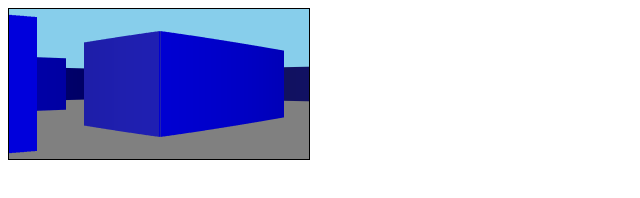
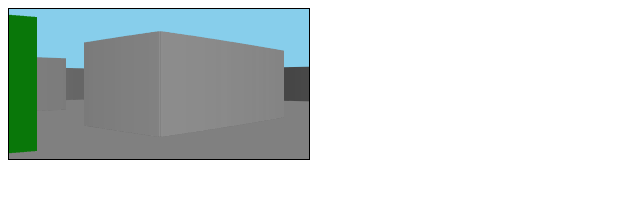
Before and after one commit to muraft/3drcJS, a plain HTML site: page example.html in a window 1280 px wide. Shown: the whole page, without its empty margins (0-640 px from the left). Drawn offline with Linux system fonts and the light colour scheme.

Commit message:
Texture featuree done"

```diff
--- a/3drc.js
+++ b/3drc.js
@@ -1,6 +1,10 @@
 class Tdrc{
   constructor(){
     this.map={cellSize:5};
+    this.texture={
+      colour:'blue',
+      data: {}
+    }
     this.player={
       x: 1,
       y: 1,
@@ -12,8 +16,8 @@ class Tdrc{
       totalRay: 300,
       fov: this.#toRadian(45),
       rayStep: 0.05,
-      texture: false,
-      depth: true
+      texture: true,
+      depth: false
     };
     this.rays=0;
   }
@@ -26,6 +30,22 @@ class Tdrc{
   }
   #toRadian(degree){return degree*Math.PI/180}
   #toIndex(x,y){return y*this.map.side+x}
+
+  #loadTexture(){
+    Object.entries(this.map.texture).forEach(v=>{
+      let data,type;
+      if(/\.(jpg||jpeg||png)$/g.test(v[1])){
+        type='image';
+        data=new Image();
+        data.src=v[1];
+      }
+      else{
+        type='colour';
+        data=v[1];
+      }
+      this.texture.data[v[0]]={type,content:data}
+    })
+  }
 
   setMap(map){
     this.#assign('map',map);
@@ -56,7 +76,8 @@ class Tdrc{
       let stepY=this.graphic.rayStep*Math.sin(currentAngle);
       let hit=false;
       while(!hit){
-        if(this.map.data[this.#toIndex(Math.floor((rayEndX+stepX)/this.map.cellSize),Math.floor(rayEndY/this.map.cellSize))]==1){
+        let blockId=this.map.data[this.#toIndex(Math.floor((rayEndX+stepX)/this.map.cellSize),Math.floor(rayEndY/this.map.cellSize))];
+        if(blockId!=0){
           hit=true;
           rays.push({
             distanceX: rayEndX+stepX,
@@ -65,11 +86,12 @@ class Tdrc{
             texturePos: (
               (Math.abs(rayEndY)+Math.abs(stepY))/this.map.cellSize
               -Math.floor((Math.abs(rayEndY)+Math.abs(stepY))/this.map.cellSize)
-            )
+            ),
+            blockId
           });
-
         }
-        if(this.map.data[this.#toIndex(Math.floor(rayEndX/this.map.cellSize),Math.floor((rayEndY+stepY)/this.map.cellSize))]==1){
+        blockId=this.map.data[this.#toIndex(Math.floor(rayEndX/this.map.cellSize),Math.floor((rayEndY+stepY)/this.map.cellSize))];
+        if(blockId!=0){
           hit=true;
           rays.push({
             distanceX: rayEndX+stepX,
@@ -78,7 +100,8 @@ class Tdrc{
             texturePos: (
               (Math.abs(rayEndX)+Math.abs(stepX))/this.map.cellSize
               -Math.floor((Math.abs(rayEndX)+Math.abs(stepX))/this.map.cellSize)
-            )
+            ),
+            blockId
           });
         }
         rayEndX+=stepX;
@@ -87,7 +110,7 @@ class Tdrc{
         if(rayEndY<0 || rayEndY>this.map.side*this.map.cellSize)hit=true;
       }
       currentAngle+=angleIncrement;
-      count++
+      count++;
     }
     return rays;
   }
@@ -104,9 +127,16 @@ class Tdrc{
       let decimal = distance*10/this.map.distance;
       let lineX=lineWidth*i, lineY=canvas.height/2-canvas.height/distance/2, lineHeight=canvas.height/distance;
 
-      if(this.graphic.texture && false){
-        let start=ray.texturePos*brick.width;
-        ctx.drawImage(brick,start,0,lineWidth/brick.width,brick.height,lineX,lineY,lineWidth,lineHeight)
+      let textureData=this.texture.data[ray.blockId];
+      if(this.graphic.texture){
+        if(textureData.type=='image'){
+          if(ray.orientation=='left')ray.texturePos=1-ray.texturePos;
+          let start=ray.texturePos*textureData.content.width;
+          ctx.drawImage(textureData.content,start,0,lineWidth/textureData.content.width,textureData.content.height,lineX,lineY,lineWidth,lineHeight)
+        }else{
+          ctx.fillStyle=textureData.content;
+          ctx.fillRect(lineX,lineY,lineWidth,lineHeight)
+        }
         if(this.graphic.depth){
           decimal*=50;
           ctx.fillStyle=ray.orientation=="right"?"rgba(65,65,65,"+decimal+"%)":"rgba(0,0,0,"+decimal+"%)"
@@ -123,6 +153,10 @@ class Tdrc{
     })
   }
 
+  init(){
+    this.#loadTexture();
+  }
+
   render(canvas){
     const ctx=canvas.getContext('2d');
     ctx.clearRect(0,0,canvas.width,canvas.height);
--- a/example.html
+++ b/example.html
@@ -16,7 +16,7 @@
     let tdrc=new Tdrc();
     const exampleMap={
     data: [1,1,1,1,1,1,1,1,1,1,
-           1,0,0,1,0,0,0,0,0,1,
+           1,0,0,2,0,0,0,0,0,1,
            1,0,0,0,0,0,0,0,0,1,
            1,0,0,1,0,0,1,0,0,1,
            1,0,0,1,1,0,0,0,0,1,
@@ -25,17 +25,22 @@
            1,0,1,0,0,0,0,1,0,1,
            1,0,1,0,0,0,0,0,0,1,
            1,1,1,1,1,1,1,1,1,1],
-     image:['',['gray','brick.jpg']]
+     texture:{
+       1: 'test.jpg',
+       2: 'green'
+     }
     }
     tdrc.setMap(exampleMap);
     tdrc.setGraphic({
       depth:true
     });
+
+    tdrc.init();
+    window.onload=()=>loop();
     function loop(){
       tdrc.render(document.getElementById('screen'))
       // requestAnimationFrame(loop);
     }
-    loop();
   </script>
 </body>
 </html>
```
Also changed, not shown: 1 other file.
